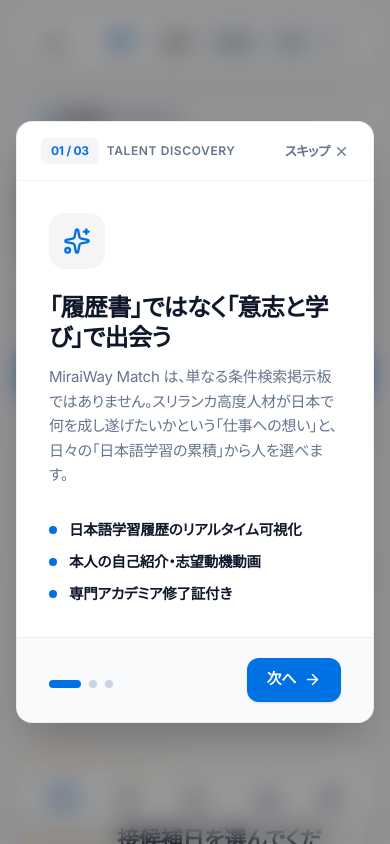
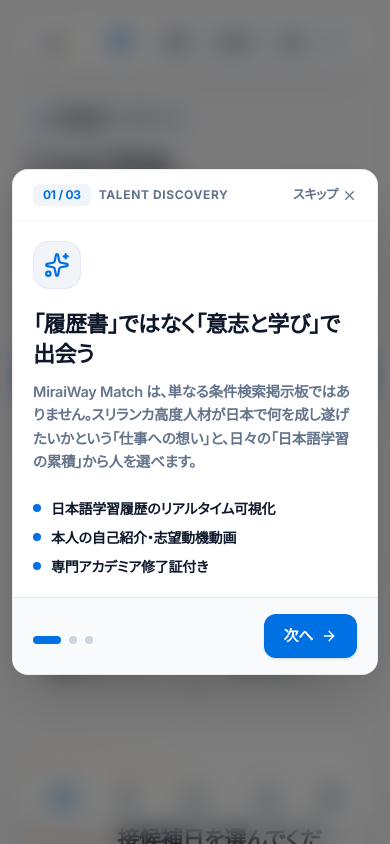
Before and after one commit to Yamato0822/miraiway-match, a React (Vite) app: page /company/home in a window 390 px wide. Shown: the top 844 px of the page. Built offline with nearby package versions, Linux system fonts and the light colour scheme.

Commit message:
fix: enable smooth mobile scrolling & height scaling for onboarding register modal

```diff
--- a/src/components/onboarding/OnboardingTutorialModal.tsx
+++ b/src/components/onboarding/OnboardingTutorialModal.tsx
@@ -24,7 +24,7 @@
     icon: Compass,
     title: '条件一致を透明化「Match Compass」',
     description:
-      '給与・控除・手取り・寮生活・希望勤務地など、お互いの「現実条件」の一致点と要確認点をAIや隠しデータなしで透明に提示。ミスマッチゼロの面接を実現します。',
+      '給料・控除・手取り・寮生活・希望勤務地など、お互いの「現実条件」の一致点と要確認点をAIや隠しデータなしで透明に提示。ミスマッチゼロの面接を実現します。',
     highlights: ['手取り額・控除内訳のクリア提示', '相互条件の一致・要確認アラート', '面接前の事前相互納得'],
   },
   {
@@ -58,68 +58,68 @@
       initial={{ opacity: 0 }}
       animate={{ opacity: 1 }}
       exit={{ opacity: 0 }}
-      className="fixed inset-0 z-[100] flex items-center justify-center p-4 sm:p-6 bg-black/40 backdrop-blur-md"
+      className="fixed inset-0 z-[100] flex items-center justify-center p-3 sm:p-6 bg-black/50 backdrop-blur-md overflow-y-auto"
     >
       <motion.div
         initial={{ scale: 0.95, opacity: 0 }}
         animate={{ scale: 1, opacity: 1 }}
         transition={{ type: 'spring', damping: 28, stiffness: 350 }}
-        className="relative w-full max-w-[640px] bg-white rounded-2xl shadow-2xl overflow-hidden border border-slate-900/[0.08] flex flex-col"
+        className="relative w-full max-w-[640px] max-h-[92dvh] bg-white rounded-2xl shadow-2xl overflow-y-auto border border-slate-900/[0.08] flex flex-col my-auto"
       >
         {/* Header Bar */}
-        <div className="flex items-center justify-between px-6 py-4 border-b border-slate-100">
+        <div className="flex items-center justify-between px-5 sm:px-6 py-3.5 border-b border-slate-100 shrink-0">
           <div className="flex items-center gap-2">
-            <span className="text-[12px] font-bold text-[#0071E3] bg-[#F5F5F7] px-2.5 py-1 rounded-md">
+            <span className="text-[12px] font-bold text-[#0071E3] bg-slate-100 px-2.5 py-0.5 rounded-md">
               {slide.step}
             </span>
-            <span className="text-[12px] font-semibold text-[#64748B] tracking-wider">
+            <span className="text-[12px] font-bold text-[#64748B] tracking-wider">
               {slide.tag}
             </span>
           </div>
 
           <button
             onClick={onSkip}
-            className="text-[13px] font-semibold text-[#64748B] hover:text-[#0F172A] flex items-center gap-1 cursor-pointer transition-colors"
+            className="text-[13px] font-bold text-[#64748B] hover:text-[#0F172A] flex items-center gap-1 cursor-pointer transition-colors"
           >
             スキップ <X size={15} />
           </button>
         </div>
 
         {/* Content Body with AnimatePresence */}
-        <div className="p-8 flex flex-col gap-6 min-h-[320px] justify-center relative overflow-hidden">
+        <div className="p-5 sm:p-8 flex flex-col gap-5 min-h-[280px] justify-center relative">
           <AnimatePresence mode="wait">
             <motion.div
               key={currentSlide}
-              initial={{ opacity: 0, x: 24 }}
+              initial={{ opacity: 0, x: 20 }}
               animate={{ opacity: 1, x: 0 }}
-              exit={{ opacity: 0, x: -24 }}
+              exit={{ opacity: 0, x: -20 }}
               transition={{ type: 'spring', damping: 30, stiffness: 380 }}
-              className="flex flex-col gap-6"
+              className="flex flex-col gap-5"
             >
-              <div className="w-14 h-14 rounded-2xl bg-[#F5F5F7] text-[#0071E3] flex items-center justify-center shrink-0">
-                <Icon size={28} />
+              <div className="w-12 h-12 sm:w-14 sm:h-14 rounded-2xl bg-slate-100 text-[#0071E3] flex items-center justify-center shrink-0 border border-slate-200/80">
+                <Icon size={26} />
               </div>
 
               <div>
-                <h2 className="text-[24px] sm:text-[28px] font-bold text-[#0F172A] leading-tight tracking-tight">
+                <h2 className="text-[22px] sm:text-[28px] font-extrabold text-[#0F172A] leading-snug tracking-tight">
                   {slide.title}
                 </h2>
-                <p className="text-[15px] sm:text-[16px] text-[#64748B] mt-3 leading-relaxed">
+                <p className="text-[14.5px] sm:text-[16px] text-[#64748B] font-semibold mt-2.5 leading-relaxed">
                   {slide.description}
                 </p>
               </div>
 
               {/* Key Feature Highlights */}
-              <div className="flex flex-col gap-2.5 pt-2">
+              <div className="flex flex-col gap-2 pt-1">
                 {slide.highlights.map((h, idx) => (
                   <motion.div
                     key={h}
-                    initial={{ opacity: 0, y: 10 }}
+                    initial={{ opacity: 0, y: 8 }}
                     animate={{ opacity: 1, y: 0 }}
-                    transition={{ delay: idx * 0.06 }}
-                    className="flex items-center gap-3 text-[14.5px] font-semibold text-[#0F172A]"
+                    transition={{ delay: idx * 0.05 }}
+                    className="flex items-center gap-2.5 text-[14px] sm:text-[14.5px] font-bold text-[#0F172A]"
                   >
-                    <div className="w-2 h-2 rounded-full bg-[#0071E3]" />
+                    <div className="w-2 h-2 rounded-full bg-[#0071E3] shrink-0" />
                     <span>{h}</span>
                   </motion.div>
                 ))}
@@ -129,7 +129,7 @@
         </div>
 
         {/* Footer & Step Indicator */}
-        <div className="flex items-center justify-between px-8 py-5 bg-[#F8FAFC] border-t border-slate-900/[0.06]">
+        <div className="flex items-center justify-between px-5 sm:px-8 py-4 bg-slate-50 border-t border-slate-200 shrink-0">
           {/* Progress Dots */}
           <div className="flex items-center gap-2">
             {slides.map((_, idx) => (
@@ -140,8 +140,8 @@
                 aria-label={`スライド ${idx + 1} へ`}
               >
                 <motion.div
-                  className={`h-2 rounded-full ${currentSlide === idx ? 'bg-[#0071E3]' : 'bg-[#CBD5E1]'}`}
-                  animate={{ width: currentSlide === idx ? 32 : 8 }}
+                  className={`h-2 rounded-full ${currentSlide === idx ? 'bg-[#0071E3]' : 'bg-slate-300'}`}
+                  animate={{ width: currentSlide === idx ? 28 : 8 }}
                   transition={{ type: 'spring', damping: 25, stiffness: 350 }}
                 />
               </button>
@@ -151,7 +151,7 @@
           {/* Action Button */}
           <Button variant="primary" size="md" onClick={handleNext}>
             {isLast ? '役割の選択に進む' : '次へ'}
-            <ArrowRight size={17} />
+            <ArrowRight size={16} />
           </Button>
         </div>
       </motion.div>
```
Also changed, not shown: src/components/onboarding/OnboardingRegisterModal.tsx (+28 -26 lines).
